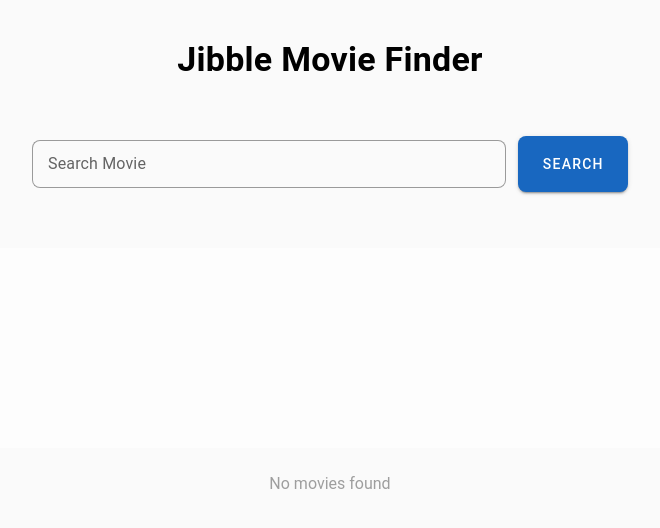
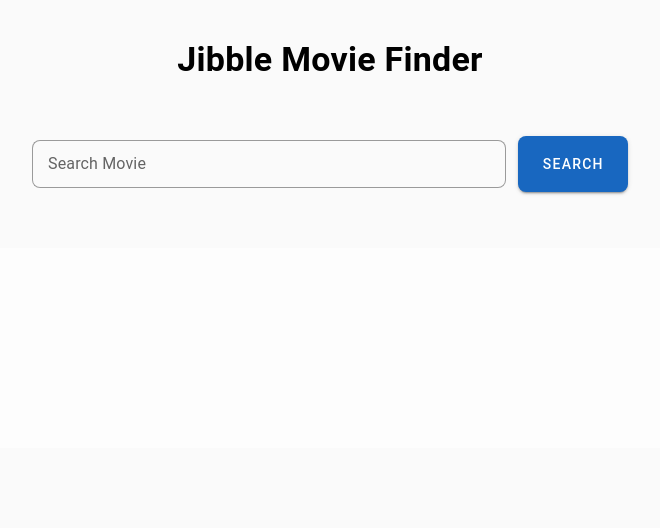
Before and after one commit to MazenUit/jibble-assessment, a Vue app: page / in a window 1280 px wide. Shown: the top 528 px of the page, without its empty margins (310-970 px from the left). Built offline with nearby package versions, Linux system fonts and the light colour scheme.

Commit message:
add: added pagination

```diff
--- a/src/stores/movieStore.ts
+++ b/src/stores/movieStore.ts
@@ -2,18 +2,33 @@ import { defineStore } from 'pinia'
 import { fetchMovies } from '@/api/movieService'
 
 interface Movie { Title: string; Year: string; imdbID: string }
-interface MovieState { movies: Movie[]; total: number; title: string; page: number }
+interface MovieState {
+  movies: Movie[]
+  total: number
+  title: string
+  page: number
+  totalPages: number
+}
 
 export const useMovieStore = defineStore('movie', {
-  state: (): MovieState => ({ movies: [], total: 0, title: '', page: 1 }),
+  state: (): MovieState => ({
+    movies: [],
+    total: 0,
+    title: '',
+    page: 1,
+    totalPages: 0
+  }),
+
   actions: {
     async searchMovies(title: string, page = 1) {
+      const res = await fetchMovies(title, page)
       this.title = title
       this.page = page
-      const res = await fetchMovies(title, page)
       this.movies = res.data
       this.total = res.total
+      this.totalPages = res.total_pages
     }
   },
+
   persist: { storage: localStorage }
 })
--- a/src/views/MoviesView.vue
+++ b/src/views/MoviesView.vue
@@ -4,11 +4,14 @@
 
     <MovieList :movies="store.movies" :loading="loading" />
 
-    <v-row justify="center" v-if="!store.movies.length && !loading">
-      <v-col cols="12" class="text-center text-grey">
-        <p>No movies found</p>
-      </v-col>
-    </v-row>
+    <v-pagination
+      v-if="store.totalPages > 1"
+      v-model="page"
+      :length="store.totalPages"
+      color="primary"
+      class="mt-6 d-flex justify-center"
+      @update:model-value="changePage"
+    />
   </v-container>
 </template>
 
@@ -20,10 +23,18 @@ import MovieList from '../components/MovieList.vue'
 
 const store = useMovieStore()
 const loading = ref(false)
+const page = ref(1)
 
 const search = async (query: string) => {
   loading.value = true
-  await store.searchMovies(query)
+  page.value = 1
+  await store.searchMovies(query, page.value)
+  loading.value = false
+}
+
+const changePage = async (newPage: number) => {
+  loading.value = true
+  await store.searchMovies(store.title, newPage)
   loading.value = false
 }
 </script>
```
